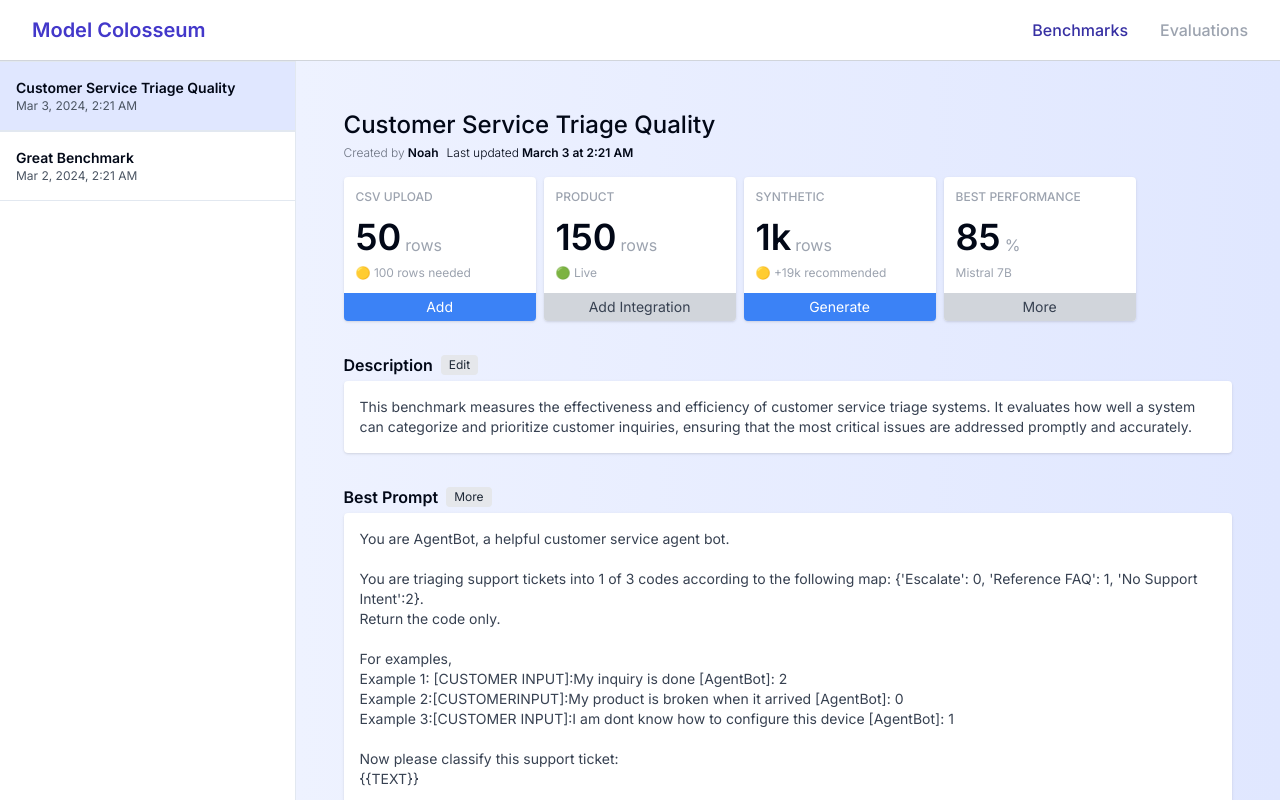
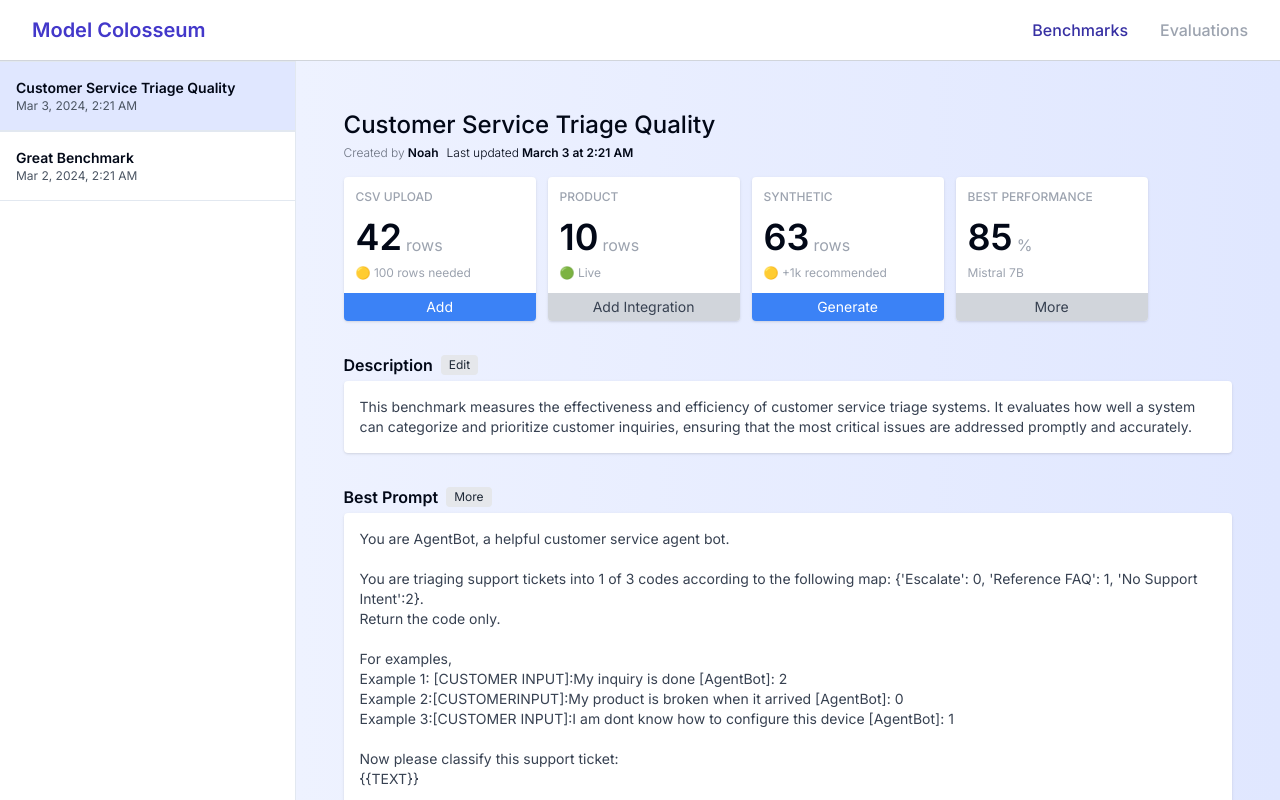
Before and after one commit to klyap/model-colosseum, a Next.js app: page /benchmark/1 in a window 1280 px wide. Shown: the top 800 px of the page. Built offline with nearby package versions, Linux system fonts and the light colour scheme.

Commit message:
benchmarks page updates

```diff
--- a/src/app/benchmark/[id]/page.tsx
+++ b/src/app/benchmark/[id]/page.tsx
@@ -64,7 +64,7 @@ export default function Benchmark({ params }: { params: { id: string } }) {
             </div>
           </div>
           <div className="mt-4">
-            <InfoCards />
+            <InfoCards sourceCounts={sourceCounts} />
           </div>
 
           <div className="mt-8">
@@ -208,6 +208,7 @@ function InfoCard({
         <div className="text-xs pt-2 text-gray-400">{cardInfo.status}</div>
       </div>
       <div
+        onClick={() => alert("Coming soon!")}
         className={`text-sm ${
           cardInfo.buttonType === "primary"
             ? "bg-blue-500 text-white"
@@ -220,13 +221,13 @@ function InfoCard({
   );
 }
 
-function InfoCards() {
+function InfoCards({ sourceCounts }: { sourceCounts: any }) {
   return (
-    <div className="flex flex-row space-x-2">
+    <div className="flex flex-row space-x-3">
       <InfoCard
         cardInfo={{
           title: "CSV Upload",
-          value: "50",
+          value: sourceCounts && sourceCounts["upload"],
           valueUnit: "rows",
           status: "🟡 100 rows needed",
           buttonText: "Add",
@@ -236,7 +237,7 @@ function InfoCards() {
       <InfoCard
         cardInfo={{
           title: "Product",
-          value: "150",
+          value: sourceCounts && sourceCounts["product"],
           valueUnit: "rows",
           status: "🟢 Live",
           buttonText: "Add Integration",
@@ -246,9 +247,9 @@ function InfoCards() {
       <InfoCard
         cardInfo={{
           title: "Synthetic",
-          value: "1k",
+          value: sourceCounts && sourceCounts["synthetic"],
           valueUnit: "rows",
-          status: "🟡 +19k recommended",
+          status: "🟡 +1k recommended",
           buttonText: "Generate",
           buttonType: "primary",
         }}
```
